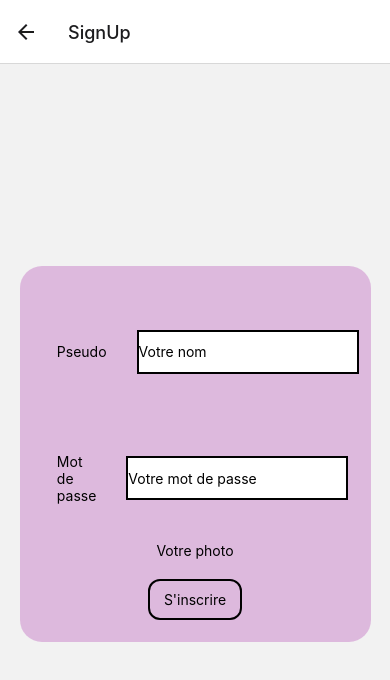
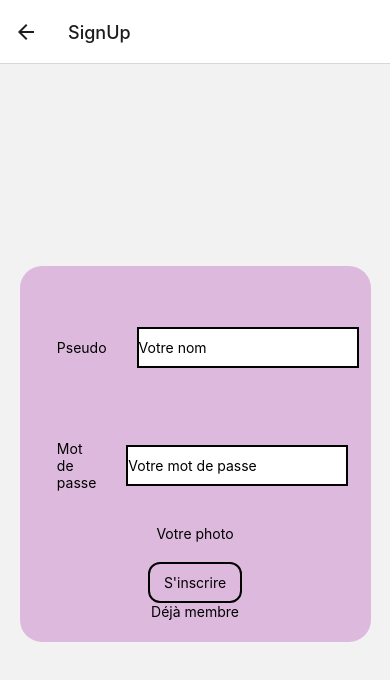
Before and after one commit to MohamedNiaissa/PokeApp, a React Native app: screen /SignUp in a window 390 px wide. Shown: the top 680 px of the page. Built offline with nearby package versions, Linux system fonts and the light colour scheme.

Commit message:
feat/ add link for login and register

```diff
--- a/src/Components/Login.js
+++ b/src/Components/Login.js
@@ -8,8 +8,13 @@ import {
 } from 'react-native';
 import {actions as authActions} from '../redux/reducers/authreducer';
 import {useDispatch, useSelector} from 'react-redux';
-const Login = () => {
+const Login = props => {
   const dispatch = useDispatch();
+  const {navigation} = props;
+
+  const goToRegisterPage = () => {
+    navigation.navigate('SignUp');
+  };
 
   const logUser = useCallback(() => {
     dispatch(authActions.connectUser());
@@ -38,6 +43,9 @@ const Login = () => {
         </View>
         <TouchableOpacity style={styles.loginButton} onPress={logUser}>
           <Text> S'inscrire </Text>
+        </TouchableOpacity>
+        <TouchableOpacity styles={styles.loginLink} onPress={goToRegisterPage}>
+          <Text style={styles.loginLinkText}> Déjà inscrit </Text>
         </TouchableOpacity>
       </View>
     </View>
@@ -91,5 +99,11 @@ const styles = StyleSheet.create({
     padding: 10,
     borderRadius: 12,
   },
+  loginLink: {
+    padding: 10,
+  },
+  loginLinkText: {
+    textDecorationLine: 'underline',
+  },
 });
 export default Login;
--- a/src/Components/Register.js
+++ b/src/Components/Register.js
@@ -7,7 +7,13 @@ import {
   TouchableOpacity,
 } from 'react-native';
 
-const Register = () => {
+const Register = props => {
+  const {navigation} = props;
+
+  const goToLoginPage = () => {
+    navigation.navigate('SignIn');
+  };
+
   return (
     <View style={styles.registerContainer}>
       <View style={styles.cardContainer}>
@@ -30,6 +36,9 @@ const Register = () => {
           style={styles.registerButton}
           onPress={() => console.log('register')}>
           <Text> S'inscrire </Text>
+        </TouchableOpacity>
+        <TouchableOpacity styles={styles.loginLink} onPress={goToLoginPage}>
+          <Text style={styles.loginLinkText}> Déjà membre </Text>
         </TouchableOpacity>
       </View>
     </View>
--- a/src/Components/TabNavigator.js
+++ b/src/Components/TabNavigator.js
@@ -4,14 +4,12 @@ import Catch from './Catch';
 import Library from './Library';
 import Profil from './Profil';
 import Icon from 'react-native-vector-icons/FontAwesome';
-import Register from './Register';
 
 const TabNavigator = ({route}) => {
   const Tab = createBottomTabNavigator();
 
   return (
     <Tab.Navigator>
-      <Tab.Screen name="Auth" component={Register} />
       <Tab.Screen
         name="Library"
         component={Library}
```
Also changed, not shown: src/App.jsx (+3 -9 lines).
